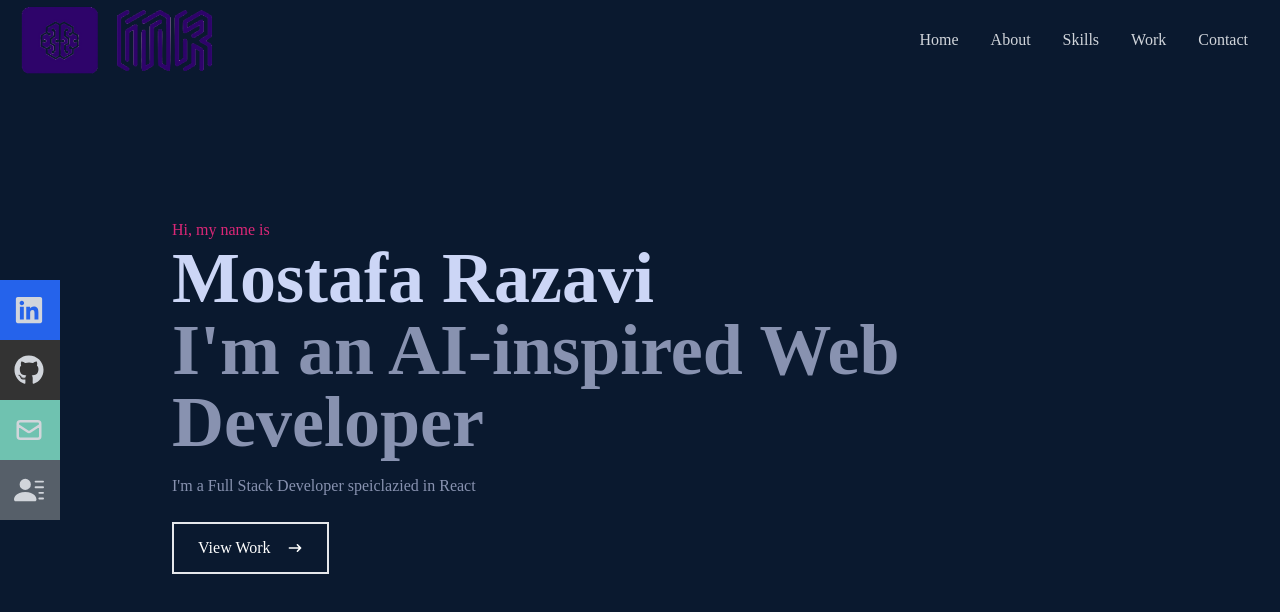
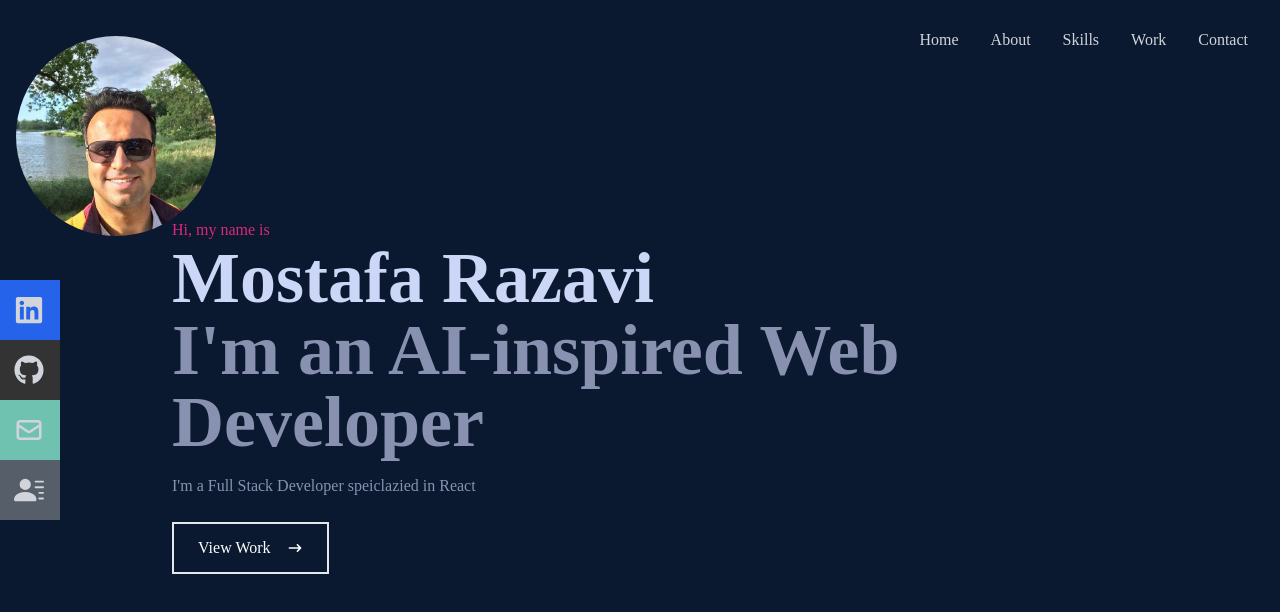
Before and after one commit to splendidcomputer/portfolio-react-app, a React (Create React App) app: page / in a window 1280 px wide. Shown: the top 612 px of the page. Built offline with nearby package versions, Linux system fonts and the light colour scheme.

Commit message:
Modified the logo.

```diff
--- a/src/componets/Navbar.jsx
+++ b/src/componets/Navbar.jsx
@@ -9,7 +9,7 @@ import {
 } from "react-icons/fa";
 import { HiOutlineMail } from "react-icons/hi";
 import { BsFillPersonLinesFill } from "react-icons/bs";
-import Logo from "../assets/logo2.png";
+import Logo from "../assets/photo.jpeg";
 import { Link } from "react-scroll";
 
 const Navbar = () => {
@@ -18,7 +18,7 @@ const Navbar = () => {
 
   return (
     <div className="fixed w-full h-[80px] flex justify-between items-center px-4 bg-[#0a192f] text-gray-300">
-      <div>
+      <div className="rounded-full overflow-hidden mt-48">
         <img src={Logo} alt="Logo Image" style={{ width: "200px" }} />
       </div>
 
```
Also changed, not shown: src/assets/photo.jpeg (added).
